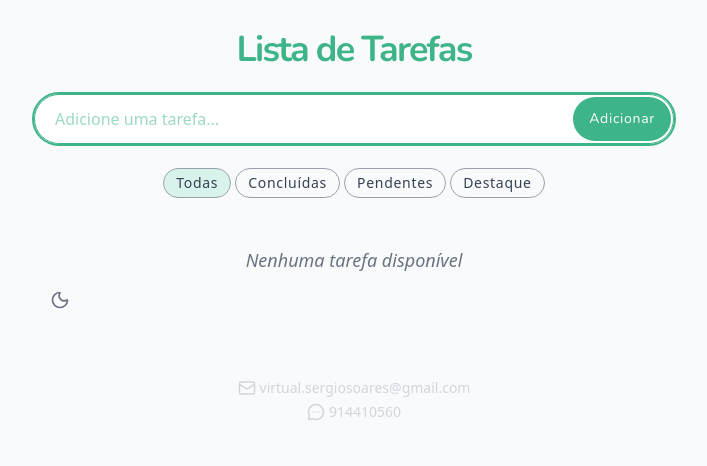
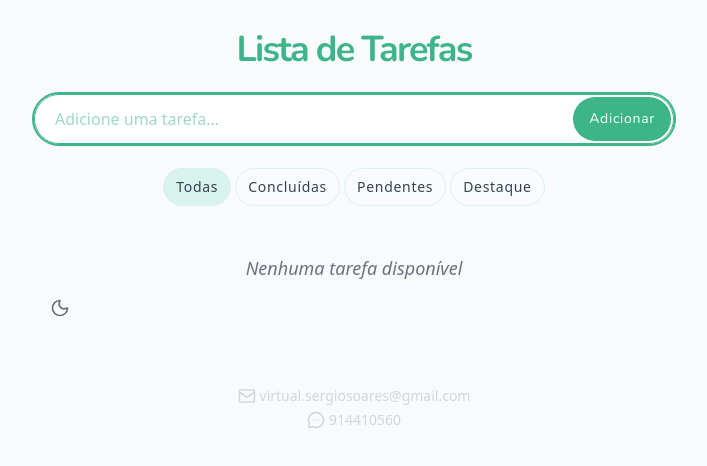
Before and after one commit to wp-sergiosoares/To-do-List, a React (Vite) app: page / in a window 1280 px wide. Shown: the top 466 px of the page, without its empty margins (286-993 px from the left). Built offline with nearby package versions, Linux system fonts and the light colour scheme.

Commit message:
fix dark colors

```diff
--- a/src/App.css
+++ b/src/App.css
@@ -31,7 +31,7 @@ body {
 
 
 .btn-filter {
-  @apply tracking-wider rounded-full text-gray-700 dark:text-gray-300 px-3 py-1 border-1 border-gray-400 dark:border-gray-600 text-xs md:text-sm cursor-pointer  dark:bg-gray-800 hover:bg-[var(--color-primary-light)] transition dark:hover:bg-gray-700;
+  @apply tracking-wider rounded-full text-gray-700 dark:text-gray-500 px-3 py-2 border-1 border-[var(--color-primary-light)] dark:border-gray-700 text-xs md:text-sm cursor-pointer hover:bg-[var(--color-primary-light)] hover:dark:bg-[var(--primary-color)] transition;
 }
 
 .input-adicionar {
@@ -39,5 +39,5 @@ body {
 }
 
 .item {
-  @apply border-1 border-gray-200 dark:border-gray-700 flex gap-2 items-center justify-between bg-white dark:bg-gray-900 rounded-lg py-2 px-4 shadow-xs;
+  @apply border-1 border-[var(--color-primary-light)] dark:border-gray-700 flex gap-2 items-center justify-between bg-white dark:bg-gray-900 rounded-lg py-2 px-4 shadow-xs;
 }
--- a/src/components/Filters.tsx
+++ b/src/components/Filters.tsx
@@ -13,7 +13,7 @@ export default function Filters({ setFiltro, filtro }: FiltersProps) {
           <button
             className={
               filtro === "todos"
-                ? "btn-filter bg-[var(--color-primary-light)]!"
+                ? "btn-filter bg-[var(--color-primary-light)]! dark:bg-[var(--color-primary)]! dark:border-0! dark:text-white!"
                 : "btn-filter"
             }
             onClick={() => setFiltro("todos")}
@@ -25,7 +25,7 @@ export default function Filters({ setFiltro, filtro }: FiltersProps) {
           <button
             className={
               filtro === "concluidos"
-                ? "btn-filter bg-[var(--color-primary-light)]!"
+                ? "btn-filter bg-[var(--color-primary-light)]! dark:bg-[var(--color-primary)]! dark:border-0! dark:text-white!"
                 : "btn-filter"
             }
             onClick={() => setFiltro("concluidos")}
@@ -38,7 +38,7 @@ export default function Filters({ setFiltro, filtro }: FiltersProps) {
             onClick={() => setFiltro("pendentes")}
             className={
               filtro === "pendentes"
-                ? "btn-filter bg-[var(--color-primary-light)]!"
+                ? "btn-filter bg-[var(--color-primary-light)]! dark:bg-[var(--color-primary)]! dark:border-0! dark:text-white!"
                 : "btn-filter"
             }
           >
@@ -50,7 +50,7 @@ export default function Filters({ setFiltro, filtro }: FiltersProps) {
             onClick={() => setFiltro("destaque")}
             className={
               filtro === "destaque"
-                ? "btn-filter bg-[var(--color-primary-light)]!"
+                ? "btn-filter bg-[var(--color-primary-light)]! dark:bg-[var(--color-primary)]! dark:border-0! dark:text-white!"
                 : "btn-filter"
             }
           >
--- a/src/components/TicketList.tsx
+++ b/src/components/TicketList.tsx
@@ -28,14 +28,7 @@ export default function TicketList({
       {items.length > 0 ? (
         <ul className="space-y-1">
           {items.map((item) => (
-            <div
-              key={item.id}
-              className={
-                item.emDestaque
-                  ? "item"
-                  : "item border-[var(--color-primary-light)]!"
-              }
-            >
+            <div key={item.id} className="item">
               <div
                 className={
                   item.bought
```
